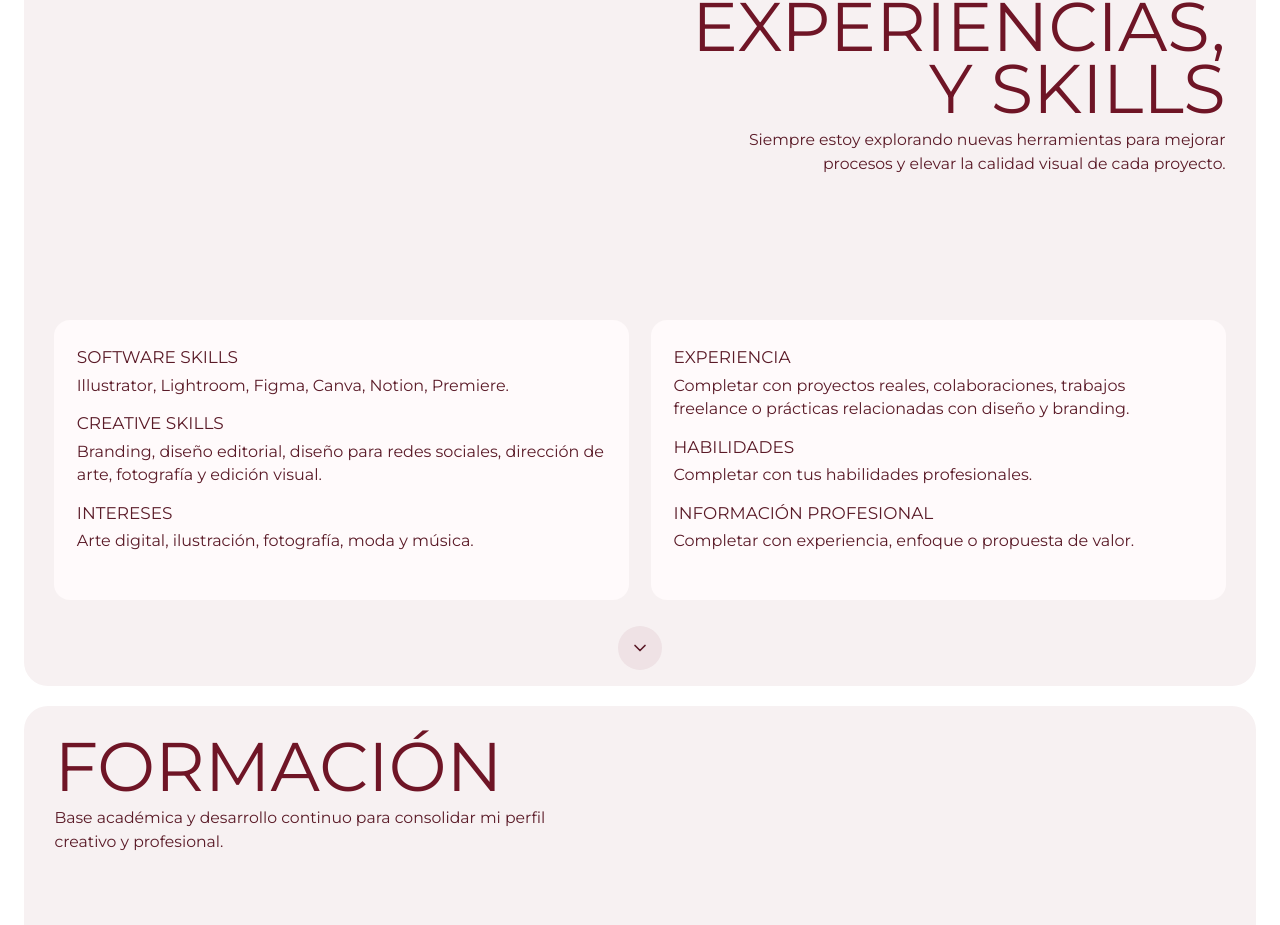
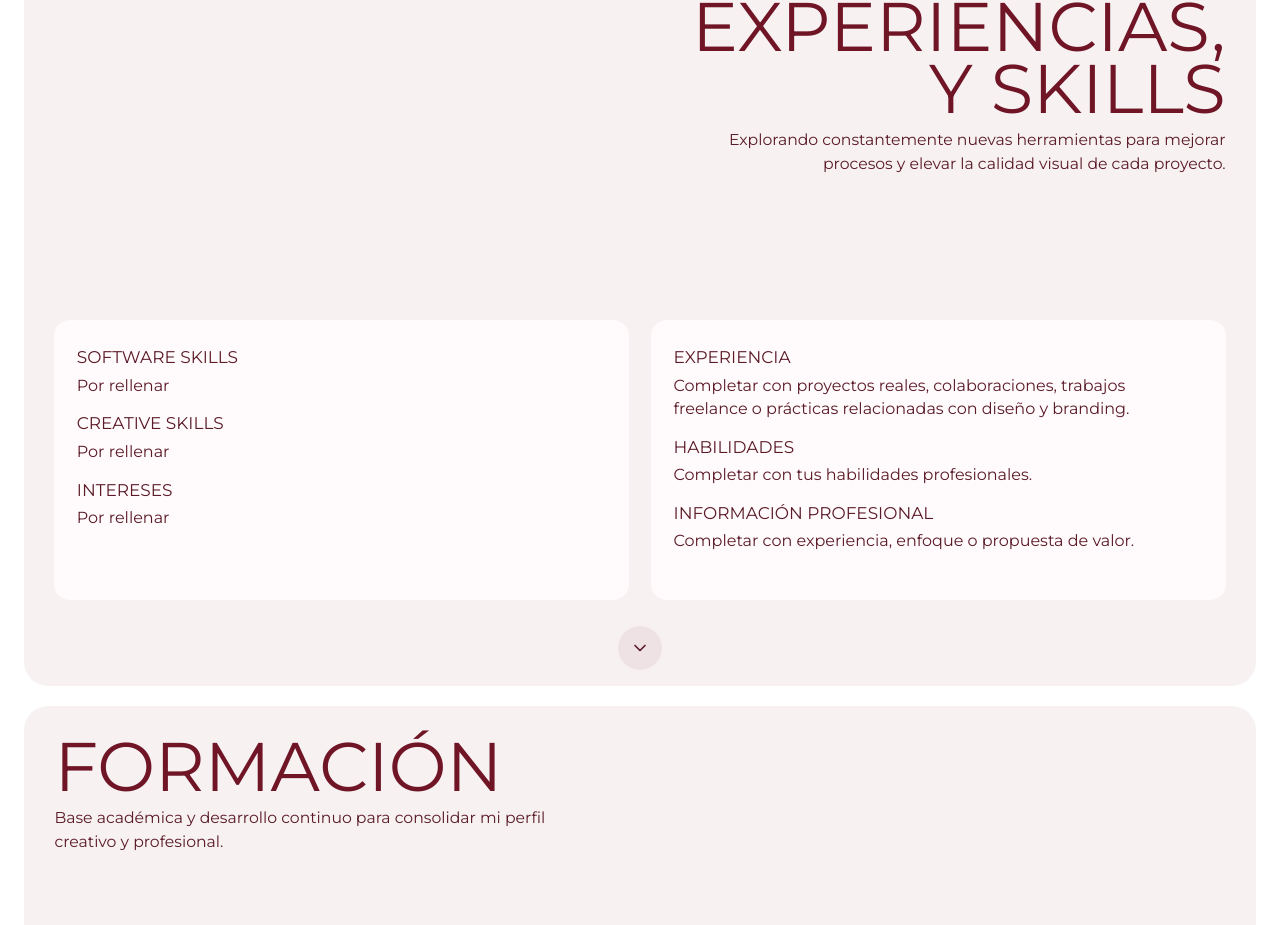
Before and after one commit to amanda1234-cell/portfolio_vue_amanda_salto_mansilla, a Vue app: page /#/portfolio/sobre-mi in a window 1280 px wide. Shown: the part 856-1781 px from the top of the page. Built offline with nearby package versions, Linux system fonts and the light colour scheme; a web font is replaced by a local one.

Commit message:
style: ajustar alineacion y tamano de titulos en seccion sobre mi

```diff
--- a/src/pages/about/AboutView.vue
+++ b/src/pages/about/AboutView.vue
@@ -47,7 +47,7 @@ const irASeccion = (id: string) => {
       <div class="skills-encabezado titulo-derecha">
         <h3>EXPERIENCIAS,<br />Y SKILLS</h3>
         <p>
-          Siempre estoy explorando nuevas herramientas para mejorar procesos y
+          Explorando constantemente nuevas herramientas para mejorar procesos y
           elevar la calidad visual de cada proyecto.
         </p>
       </div>
@@ -55,16 +55,15 @@ const irASeccion = (id: string) => {
       <div class="skills-grid">
         <section class="skills-columna">
           <h4>Software skills</h4>
-          <p>Illustrator, Lightroom, Figma, Canva, Notion, Premiere.</p>
+          <p>Por rellenar</p>
 
           <h4>Creative skills</h4>
           <p>
-            Branding, diseño editorial, diseño para redes sociales, dirección
-            de arte, fotografía y edición visual.
+            Por rellenar
           </p>
 
           <h4>Intereses</h4>
-          <p>Arte digital, ilustración, fotografía, moda y música.</p>
+          <p>Por rellenar</p>
         </section>
 
         <section class="skills-columna">
```
